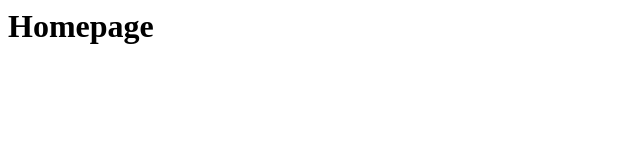
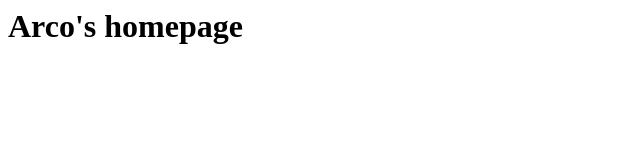
Before and after one commit to ArcoMul/class-30-test, a plain HTML site: page index.html in a window 1280 px wide. Shown: the whole page, without its empty margins (0-640 px from the left). Drawn offline with Linux system fonts and the light colour scheme.

Commit message:
Update index.html

```diff
--- a/index.html
+++ b/index.html
@@ -3,6 +3,6 @@
     <title>Test</title>
   </head>
   <body>
-    <h1>Homepage</h1>
+    <h1>Arco's homepage</h1>
   </body>
 </html>
```
